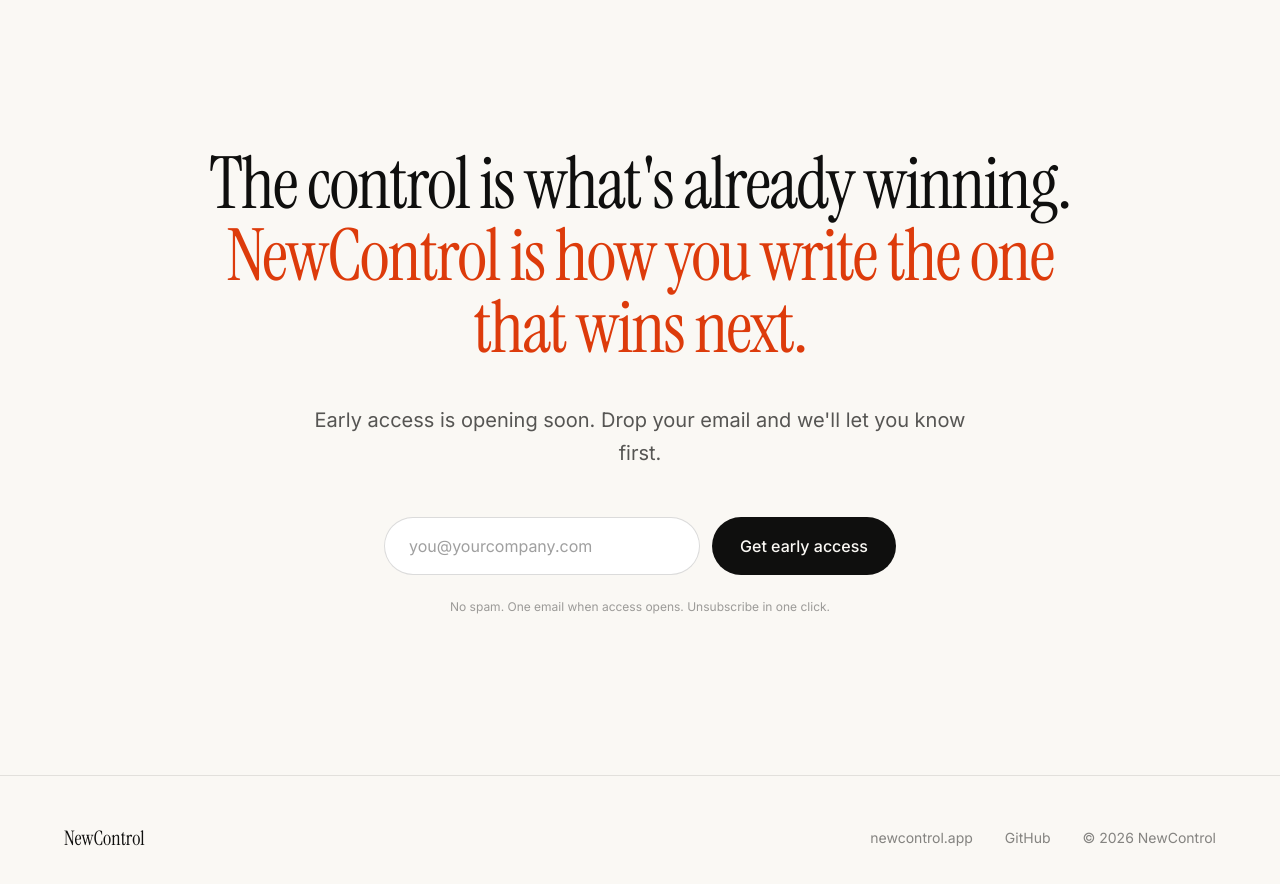
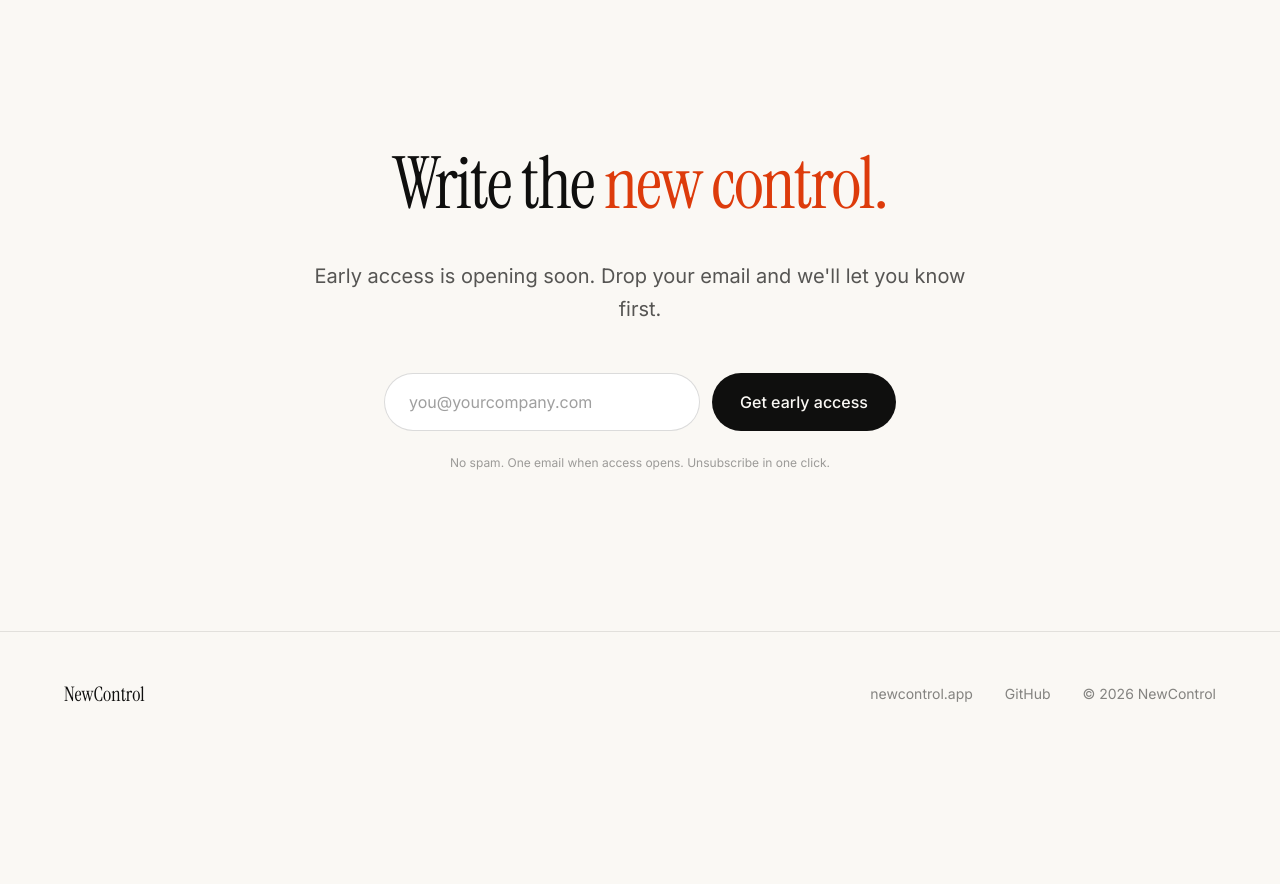
Before and after one commit to Obviouslyobvi/newcontrol.app, a Next.js app: page / in a window 1280 px wide. Shown: the part 5060-5944 px from the top of the page. After the commit the page ends 5816 px from the top, so only its background shows below. Built offline with nearby package versions, Linux system fonts and the light colour scheme.

Commit message:
Simplify FinalCTA headline to bookend with hero
Updated the text in the FinalCTA component to emphasize writing the new control.

```diff
--- a/app/components/FinalCTA.tsx
+++ b/app/components/FinalCTA.tsx
@@ -3,11 +3,7 @@
     <section id="access" className="px-6 py-40">
       <div className="mx-auto max-w-4xl text-center">
         <h2 className="font-serif text-5xl md:text-7xl tracking-tight leading-[1.04] mb-10">
-          The control is what's already winning.
-          <br />
-          <span className="text-ember">
-            NewControl is how you write the one that wins next.
-          </span>
+          Write the <span className="text-ember">new control.</span>
         </h2>
         <p className="text-xl text-fg/70 max-w-2xl mx-auto mb-12 leading-relaxed">
           Early access is opening soon. Drop your email and we'll let you know
```
